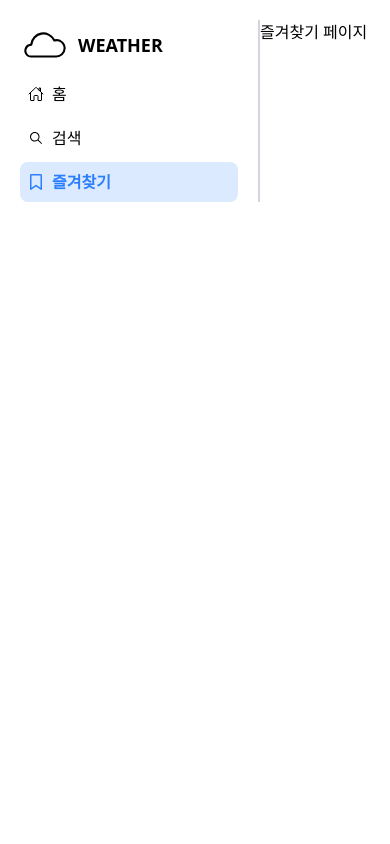
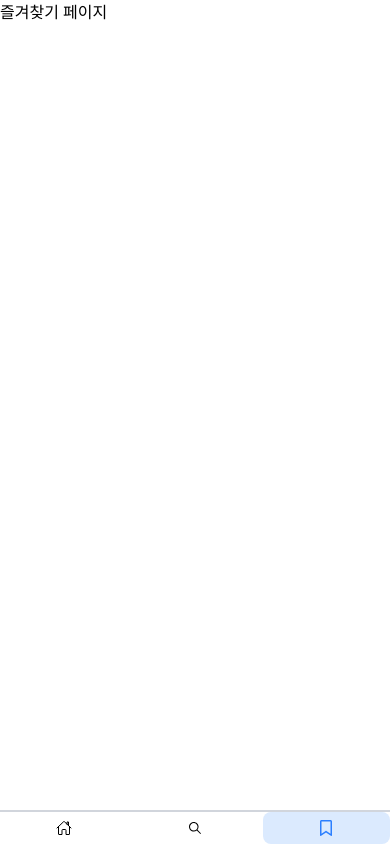
Before and after one commit to empal030110/weather-app, a React (Vite) app: page /bookmark in a window 390 px wide. Built offline with nearby package versions, Linux system fonts and the light colour scheme.

Commit message:
styled: pc, mobile 버전 분리

```diff
--- a/index.html
+++ b/index.html
@@ -7,7 +7,7 @@
     <title>weather-app</title>
   </head>
   <body>
-    <div id="root"></div>
+    <div id="root" style="width: 100%; height: 100%;"></div>
     <script type="module" src="/src/app/main.tsx"></script>
   </body>
 </html>
--- a/src/shared/ui/contantsContainer.tsx
+++ b/src/shared/ui/contantsContainer.tsx
@@ -1,6 +1,6 @@
 export function ContantsContainer({ children }: { children: React.ReactNode; }) {
   return (
-    <div className="w-full bg-sky-50 p-[20px]">
+    <div className="w-full h-[calc(100%-32px)] bg-sky-50 p-[20px] overflow-y-auto pc:h-full">
       {children}
     </div>
   );
--- a/src/shared/ui/pageContainer.tsx
+++ b/src/shared/ui/pageContainer.tsx
@@ -1,6 +1,6 @@
 export function PageContainer({ children }: { children: React.ReactNode; }) {
   return (
-    <div className="w-full h-full max-w-[940px] m-auto p-[20px] flex">
+    <div className="w-full h-full max-w-[940px] m-auto flex">
       {children}
     </div>
   );
--- a/src/shared/ui/weatherCard.tsx
+++ b/src/shared/ui/weatherCard.tsx
@@ -5,7 +5,7 @@ type Props = {
 
 export function WeatherCard({ temperature, temperatureName }: Props) {
   return (
-    <div className="bg-white p-[12px] w-full max-w-[200px] rounded-[12px] border border-gray-300">
+    <div className="bg-white p-[12px] w-full rounded-[12px] border border-gray-300 pc:max-w-[200px]">
         <div className="flex items-center gap-[4px] text-gray-500 mb-[8px]">
             <p className="text-[14px]">{temperatureName}</p>
         </div>
--- a/src/widgets/sidebar/ui/SideBar.tsx
+++ b/src/widgets/sidebar/ui/SideBar.tsx
@@ -6,15 +6,24 @@ import { FaRegBookmark } from "react-icons/fa6";
 
 export function Sidebar() {
   return (
-    <div className="w-[240px] border-r-[2px] border-gray-300">
-      <div className="flex flex-col gap-[4px] mr-[20px]">
-        <div className='flex gap-[8px] items-center'>
+    <div className="absolute w-full bottom-0 shrink-0 border-t-[2px] pc:w-[240px] pc:border-r-[2px] pc:border-t-0 pc:py-[20px] border-gray-300 pc:static">
+      <div className="flex flex-row justify-center gap-[4px] pc:flex-col pc:mr-[20px]">
+        <div className='hidden flex gap-[8px] items-center pc:block'>
           <CiCloudOn size={50} />
           <p className='font-bold text-[18px]'>WEATHER</p>
         </div>
-        <NavLink to="/" end className={({ isActive }) => `p-[8px] rounded-[8px] flex gap-[8px] items-center text-[16px] ${isActive ? 'font-bold bg-blue-100 text-blue-500' : ''}`}><IoHomeOutline />홈</NavLink>
-        <NavLink to="/search" end className={({ isActive }) => `p-[8px] rounded-[8px] flex gap-[8px] items-center text-[16px] ${isActive ? 'font-bold bg-blue-100 text-blue-500' : ''}`}><IoIosSearch />검색</NavLink>
-        <NavLink to="/bookmark" end className={({ isActive }) => `p-[8px] rounded-[8px] flex gap-[8px] items-center text-[16px] ${isActive ? 'font-bold bg-blue-100 text-blue-500' : ''}`}><FaRegBookmark />즐겨찾기</NavLink>
+        <NavLink to="/" end className={({ isActive }) => `p-[8px] rounded-[8px] flex flex-1 gap-[8px] items-center justify-center text-[16px] pc:justify-start ${isActive ? 'font-bold bg-blue-100 text-blue-500' : ''}`}>
+          <IoHomeOutline />
+          <p className='hidden pc:block'>홈</p>
+        </NavLink>
+        <NavLink to="/search" end className={({ isActive }) => `p-[8px] rounded-[8px] flex flex-1 gap-[8px] items-center justify-center text-[16px] pc:justify-start ${isActive ? 'font-bold bg-blue-100 text-blue-500' : ''}`}>
+          <IoIosSearch />
+          <p className='hidden pc:block'>검색</p>
+        </NavLink>
+        <NavLink to="/bookmark" end className={({ isActive }) => `p-[8px] rounded-[8px] flex flex-1 gap-[8px] items-center justify-center text-[16px] pc:justify-start ${isActive ? 'font-bold bg-blue-100 text-blue-500' : ''}`}>
+          <FaRegBookmark />
+          <p className='hidden pc:block'>즐겨찾기</p>
+        </NavLink>
       </div>
     </div>
   );
--- a/src/widgets/weatherContainer.tsx
+++ b/src/widgets/weatherContainer.tsx
@@ -16,7 +16,7 @@ export function WeatherContainer({ weather }: Props) {
           <p className='text-[14px] text-gray-400'>{weather.description}</p>
         </div>
       </div>
-      <div className='flex items-center justify-center gap-[12px]'>
+      <div className='flex flex-col items-center justify-center gap-[12px] mb-[20px] pc:flex-row'>
         <WeatherCard temperatureName='최저 기온' temperature={weather.tempMin} />
         <WeatherCard temperatureName='최고 기온' temperature={weather.tempMax} />
         <WeatherCard temperatureName='체감 기온' temperature={weather.feelsLike} />
```
